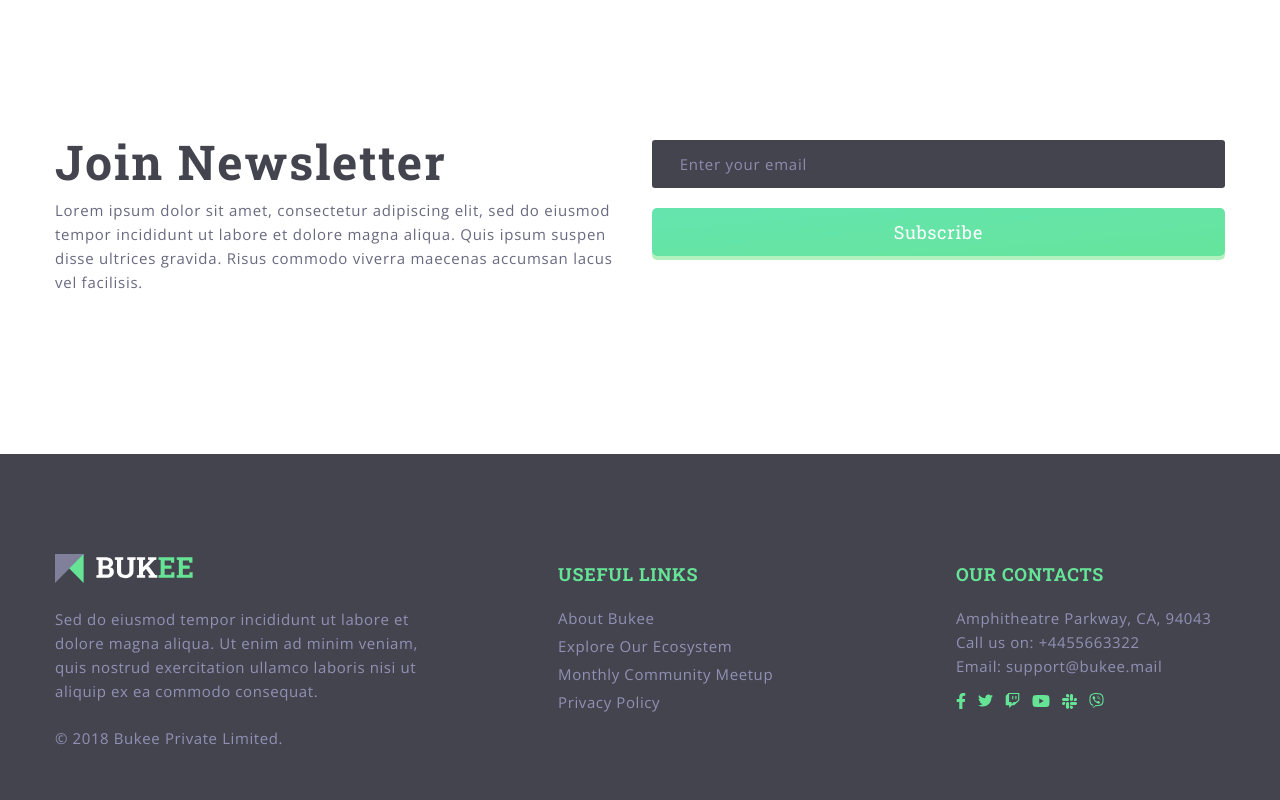
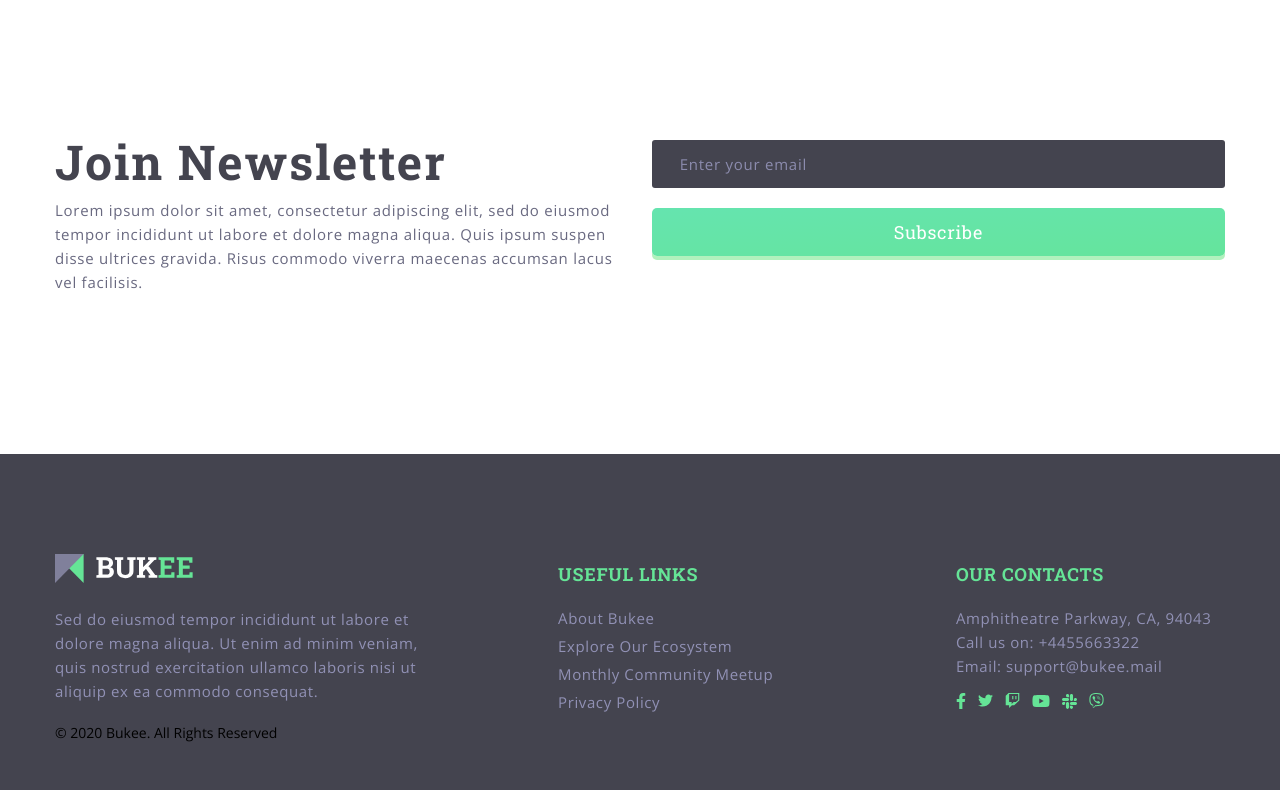
Before and after one commit to DimitrenkoTaras/bukee, a plain HTML site: page index.html in a window 1280 px wide. Shown: the part 7376-8176 px from the top of the page. Drawn offline with nearby package versions, Linux system fonts and the light colour scheme.

Commit message:
version-fix

```diff
--- a/css/style.css
+++ b/css/style.css
@@ -1134,7 +1134,7 @@ body.lock {
   max-width: 370px;
 }
 
-.footer-text__footnote {
+.footer-text__copyright {
   font-size: 15px;
   line-height: 24px;
   letter-spacing: 0.6px;
--- a/index.html
+++ b/index.html
@@ -290,7 +290,7 @@
                             <div class="footer-text">
                                 <a href="#" class="footer-text__logo"><img src="img/footer/logo.svg" alt="logo"></a>
                                 <p class="footer-text__description">Sed do eiusmod tempor incididunt ut labore et dolore magna aliqua. Ut enim ad minim veniam, quis nostrud exercitation ullamco laboris nisi ut aliquip ex ea commodo consequat.</p>
-                                <p class="footer-text__footnote">© 2018 Bukee Private Limited.</p>
+                                <p class="footer-text__copyright">© 2020 Bukee. All Rights Reserved</p>
                             </div>
                         </div>
                         <div class="footer__col2">
```
